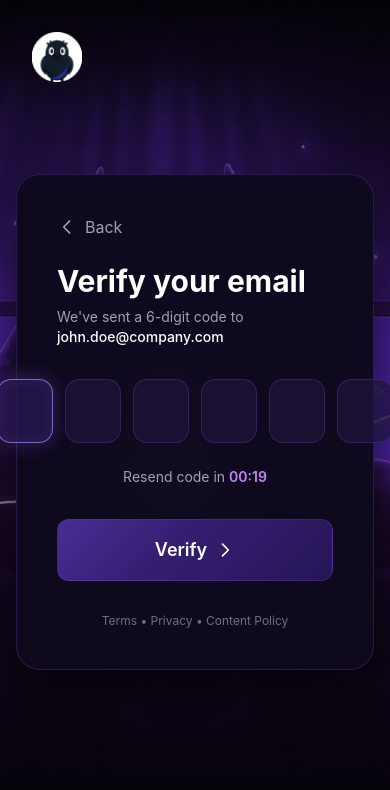
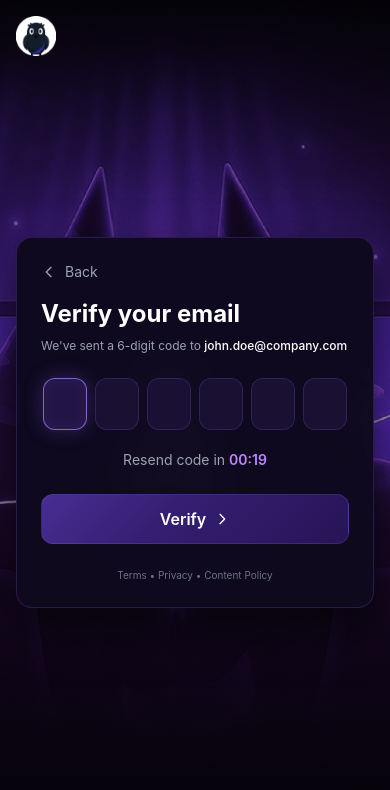
Before and after one commit to rishu160/next.js-login-page, a Next.js app: page /next.js-login-page/ in a window 390 px wide. Shown: the top 790 px of the page. Built offline with nearby package versions, Linux system fonts and the light colour scheme.

Commit message:
Make mobile responsive

```diff
--- a/src/app/globals.css
+++ b/src/app/globals.css
@@ -20,18 +20,27 @@ body {
 
 /* OTP Input Custom Styling */
 .otp-input {
-  width: 56px;
-  height: 64px;
+  width: 44px;
+  height: 52px;
   text-align: center;
-  font-size: 24px;
+  font-size: 20px;
   font-weight: 700;
   color: #fff;
   background: rgba(30, 20, 60, 0.7);
   border: 1.5px solid rgba(120, 80, 200, 0.25);
-  border-radius: 14px;
+  border-radius: 12px;
   outline: none;
   transition: all 0.3s ease;
   caret-color: #a78bfa;
+}
+
+@media (min-width: 640px) {
+  .otp-input {
+    width: 56px;
+    height: 64px;
+    font-size: 24px;
+    border-radius: 14px;
+  }
 }
 
 .otp-input:focus {
--- a/src/app/page.tsx
+++ b/src/app/page.tsx
@@ -77,20 +77,20 @@ export default function Home() {
       </div>
 
       {/* Logo */}
-      <div className="absolute top-8 left-8 z-20 animate-fade-in">
-        <Image src="/next.js-login-page/logo.png" alt="Crow Logo" width={50} height={50} />
+      <div className="absolute top-4 left-4 sm:top-8 sm:left-8 z-20 animate-fade-in">
+        <Image src="/next.js-login-page/logo.png" alt="Crow Logo" width={40} height={40} className="sm:w-[50px] sm:h-[50px]" />
       </div>
 
       {/* Main Content */}
-      <div className="relative z-10 flex items-center justify-center h-full px-4">
-        <div className="glass-card rounded-3xl p-10 w-full max-w-md animate-fade-in-delay-1">
+      <div className="relative z-10 flex items-center justify-center h-full px-4 sm:px-6">
+        <div className="glass-card rounded-2xl sm:rounded-3xl p-6 sm:p-10 w-full max-w-md animate-fade-in-delay-1">
           {/* Back Button */}
           <button
             onClick={handleBack}
-            className="mb-6 text-gray-400 hover:text-white transition-colors flex items-center gap-2"
+            className="mb-4 sm:mb-6 text-gray-400 hover:text-white transition-colors flex items-center gap-2 text-sm sm:text-base"
           >
             <svg
-              className="w-5 h-5"
+              className="w-4 h-4 sm:w-5 sm:h-5"
               fill="none"
               stroke="currentColor"
               viewBox="0 0 24 24"
@@ -106,27 +106,27 @@ export default function Home() {
           </button>
 
           {/* Title */}
-          <div className="mb-8 animate-fade-in-delay-2">
-            <h1 className="text-3xl font-bold mb-2">Verify your email</h1>
-            <p className="text-gray-400 text-sm">
+          <div className="mb-6 sm:mb-8 animate-fade-in-delay-2">
+            <h1 className="text-2xl sm:text-3xl font-bold mb-2">Verify your email</h1>
+            <p className="text-gray-400 text-xs sm:text-sm">
               We&apos;ve sent a 6-digit code to{" "}
-              <span className="text-white font-medium">{email}</span>
+              <span className="text-white font-medium break-all">{email}</span>
             </p>
           </div>
 
           {/* OTP Input */}
-          <div className="mb-6 animate-fade-in-delay-3">
+          <div className="mb-5 sm:mb-6 animate-fade-in-delay-3">
             <OTPInput length={6} onComplete={handleOTPComplete} />
             {error && (
-              <p className="text-red-400 text-sm mt-3 text-center">{error}</p>
+              <p className="text-red-400 text-xs sm:text-sm mt-3 text-center">{error}</p>
             )}
             {success && (
-              <p className="text-green-400 text-sm mt-3 text-center">✓ Verification successful!</p>
+              <p className="text-green-400 text-xs sm:text-sm mt-3 text-center">✓ Verification successful!</p>
             )}
           </div>
 
           {/* Timer */}
-          <div className="mb-8 animate-fade-in-delay-3">
+          <div className="mb-6 sm:mb-8 animate-fade-in-delay-3">
             <CountdownTimer
               initialSeconds={24}
               onResend={handleResend}
@@ -137,17 +137,17 @@ export default function Home() {
           <button
             onClick={handleSubmit}
             disabled={otp.length !== 6 || loading || success}
-            className="btn-next w-full py-4 rounded-xl text-white font-semibold text-lg disabled:opacity-50 disabled:cursor-not-allowed flex items-center justify-center gap-2 animate-fade-in-delay-4"
+            className="btn-next w-full py-3 sm:py-4 rounded-xl text-white font-semibold text-base sm:text-lg disabled:opacity-50 disabled:cursor-not-allowed flex items-center justify-center gap-2 animate-fade-in-delay-4"
           >
             {loading ? (
-              <div className="w-6 h-6 border-2 border-white border-t-transparent rounded-full animate-spin" />
+              <div className="w-5 h-5 sm:w-6 sm:h-6 border-2 border-white border-t-transparent rounded-full animate-spin" />
             ) : success ? (
               "Verified ✓"
             ) : (
               <>
                 Verify
                 <svg
-                  className="w-5 h-5"
+                  className="w-4 h-4 sm:w-5 sm:h-5"
                   fill="none"
                   stroke="currentColor"
                   viewBox="0 0 24 24"
@@ -164,7 +164,7 @@ export default function Home() {
           </button>
 
           {/* Footer Links */}
-          <div className="mt-8 text-center text-xs text-gray-500 animate-fade-in-delay-4">
+          <div className="mt-6 sm:mt-8 text-center text-[10px] sm:text-xs text-gray-500 animate-fade-in-delay-4">
             <a href="#" className="hover:text-purple-400 transition-colors">
               Terms
             </a>
--- a/src/components/OTPInput.tsx
+++ b/src/components/OTPInput.tsx
@@ -81,7 +81,7 @@ const OTPInput: React.FC<OTPInputProps> = ({ length = 6, onComplete }) => {
   };
 
   return (
-    <div className="flex items-center justify-center gap-3">
+    <div className="flex items-center justify-center gap-2 sm:gap-3">
       {otp.map((digit, index) => (
         <input
           key={index}
```
